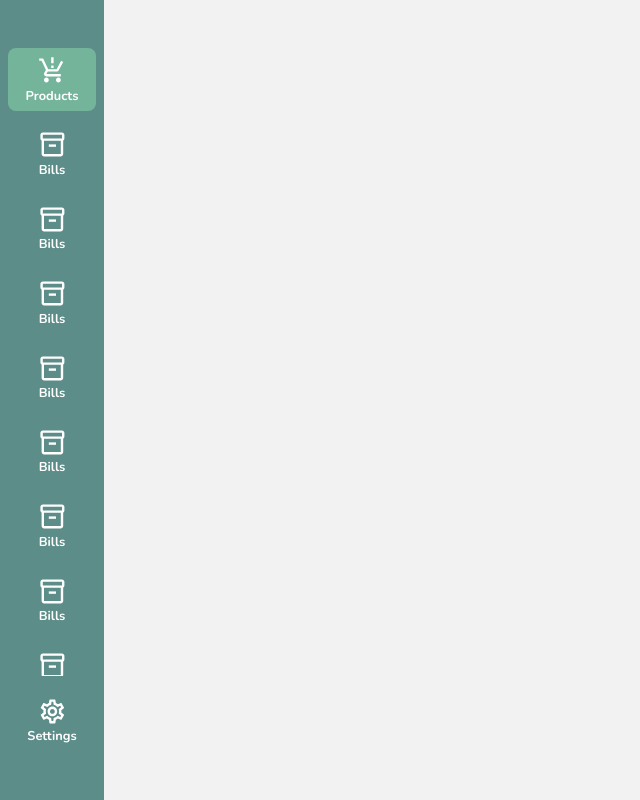
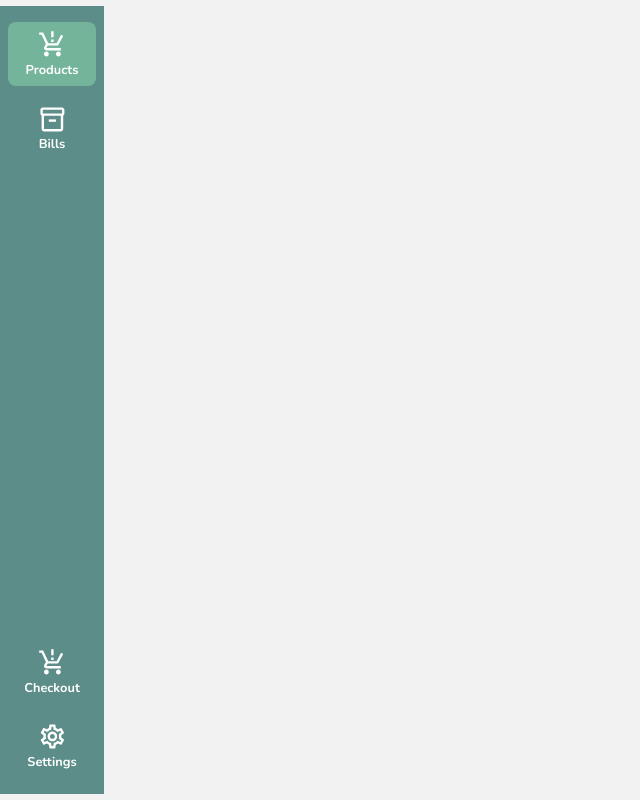
Before and after one commit to ferii007/poinket, a React (Create React App) app: page / in a window 1280 px wide. Shown: the whole page, without its empty margins (0-640 px from the left). Built offline with nearby package versions, Linux system fonts and the light colour scheme.

Commit message:
update sidebar menu

```diff
--- a/src/app/components/layout_components/SidebarMenu.jsx
+++ b/src/app/components/layout_components/SidebarMenu.jsx
@@ -28,61 +28,6 @@ const SidebarMenu = () => {
         {
             icon: <Inventory2OutlinedIcon style={{ fontSize: '1.8rem' }} />,
             name: translations.bills,
-            active: 'bills',
-        },
-        {
-            icon: <Inventory2OutlinedIcon style={{ fontSize: '1.8rem' }} />,
-            name: translations.bills,
-            active: 'bills',
-        },
-        {
-            icon: <Inventory2OutlinedIcon style={{ fontSize: '1.8rem' }} />,
-            name: translations.bills,
-            active: 'bills',
-        },
-        {
-            icon: <Inventory2OutlinedIcon style={{ fontSize: '1.8rem' }} />,
-            name: translations.bills,
-            active: 'bills',
-        },
-        {
-            icon: <Inventory2OutlinedIcon style={{ fontSize: '1.8rem' }} />,
-            name: translations.bills,
-            active: 'bills',
-        },
-        {
-            icon: <Inventory2OutlinedIcon style={{ fontSize: '1.8rem' }} />,
-            name: translations.bills,
-            active: 'bills',
-        },
-        {
-            icon: <Inventory2OutlinedIcon style={{ fontSize: '1.8rem' }} />,
-            name: translations.bills,
-            active: 'bills',
-        },
-        {
-            icon: <Inventory2OutlinedIcon style={{ fontSize: '1.8rem' }} />,
-            name: translations.bills,
-            active: 'bills',
-        },
-        {
-            icon: <Inventory2OutlinedIcon style={{ fontSize: '1.8rem' }} />,
-            name: translations.bills,
-            active: 'bills',
-        },
-        {
-            icon: <Inventory2OutlinedIcon style={{ fontSize: '1.8rem' }} />,
-            name: translations.bills,
-            active: 'bills',
-        },
-        {
-            icon: <Inventory2OutlinedIcon style={{ fontSize: '1.8rem' }} />,
-            name: translations.bills,
-            active: 'bills',
-        },
-        {
-            icon: <Inventory2OutlinedIcon style={{ fontSize: '1.8rem' }} />,
-            name: "test",
             active: 'bills',
         },
     ];
@@ -120,21 +65,21 @@ const SidebarMenu = () => {
 
                 <SidebarMenuList>
                         <li
-                            className={`menu-list`}
-                            onClick={() => handleChangeActiveMenu('settings')}
-                        >
-                            <SettingsOutlinedIcon style={{ fontSize: '1.8rem' }} />
-
-                            <span style={{ display: 'block' }}>Settings</span>
-                        </li>
-
-                        <li
                             className={`menu-list checkout-menu`}
                             onClick={() => handleChangeActiveMenu('test')}
                         >
                             <ProductionQuantityLimitsOutlinedIcon style={{ fontSize: '1.8rem' }} />
 
                             <span style={{ display: 'block' }}>Checkout</span>
+                        </li>
+
+                        <li
+                            className={`menu-list`}
+                            onClick={() => handleChangeActiveMenu('settings')}
+                        >
+                            <SettingsOutlinedIcon style={{ fontSize: '1.8rem' }} />
+
+                            <span style={{ display: 'block' }}>{translations.settings}</span>
                         </li>
                 </SidebarMenuList>
             </SidebarMenuContainer>
--- a/src/app/styled_components/SidebarMenuStyled.js
+++ b/src/app/styled_components/SidebarMenuStyled.js
@@ -9,24 +9,31 @@ import {
 
 
 const SidebarMenuContainer = styled.div`
+    background-color: var(--secondary-color);
     display: flex;
     flex-direction: column;
-    padding: 3rem 0.5rem;
-    background-color: var(--secondary-color);
+    justify-content: space-between;
     position: fixed;
-    top: 0;
-    bottom: 0;
+    top: 0.4rem;
+    left: 0;
+    bottom: 0.4rem;
     overflow: hidden;
+    padding: 1rem 0;
     z-index: 1;
+    max-width: 6.5rem;
 
 
     /* Mobile Potrait (max-width: ${mobileResolutionPotrait}) */
     @media only screen and (max-width: ${mobileResolutionPotrait}) and (orientation: portrait) {
+        max-width: unset;
+        max-height: 5rem;
+        flex-direction: row;
+        align-items: baseline;
+        top: 0;
         bottom: unset;
         left: 0;
         right: 0;
-        padding: 0.5rem;
-        flex-direction: row;
+        padding: 0 0.5rem;
     }
 
     /* Mobile Landscape (max-width: ${mobileResolutionLandscape}) */
@@ -36,19 +43,46 @@ const SidebarMenuContainer = styled.div`
 
     /* Tablet Potrait */
     @media only screen and (min-width: ${tabletResolutionMin}) and (max-width: ${tabletResolutionMax}) and (orientation: portrait) {
+        max-width: unset;
+        max-height: 5rem;
+        flex-direction: row;
+        align-items: baseline;
+        top: 0;
         bottom: unset;
         left: 0;
         right: 0;
-        padding: 0.7rem;
-        flex-direction: row;
+        padding: 0 0.5rem;
     }
 `;
 
 const SidebarMenuList = styled.ul`
     display: flex;
+    flex: 0 0 auto;
     flex-direction: column;
-    align-items: center;
+    align-items: baseline;
     gap: 0.7rem;
+    overflow: hidden;
+    padding: 0 0.5rem;
+    position: relative;
+
+    &::-webkit-scrollbar {
+        width: 0.3rem;
+    }
+
+    &::-webkit-scrollbar-track {
+        background: transparent;
+    }
+
+    &::-webkit-scrollbar-thumb {
+        background-color: var(--primary-color);
+        // border-radius: 1rem;
+    }
+
+    &:first-child {
+        overflow-x: hidden;
+        overflow-y: scroll;
+        max-height: 70%;
+    }
 
     .menu-list {
         flex: 0 0 auto;
@@ -73,74 +107,34 @@ const SidebarMenuList = styled.ul`
         background-color: var(--primary-color);
     }
 
-    .checkout-menu {
-        display: none;
-    }
-
-    &:first-child {
-        overflow: scroll;
-    }
-
-    &:not(:first-child) {
-        padding-top: 0.8rem;
-    }
-
-    &::-webkit-scrollbar {
-        display: none;
-    }
-
-    & {
-        -ms-overflow-style: none;
-        scrollbar-width: none;
-    }
-
     /* Mobile Potrait (max-width: ${mobileResolutionPotrait}) */
     @media only screen and (max-width: ${mobileResolutionPotrait}) and (orientation: portrait) {
-        flex: 0 0 auto;
-        padding: 0;
+        padding: 0.5rem 0;
         flex-direction: row;
 
         &:first-child {
-            overflow: scroll;
-            max-width: 14.3rem;
-        }
-
-        &:not(:first-child) {
-            padding-top: 0;
-            margin-left: 0.7rem;
-        }
-
-        .menu-list {
-            width: 5rem;
-        }
-
-        .checkout-menu {
-            display: block;
+            overflow-x: scroll;
+            overflow-y: hidden;
+            max-width: 50%;
         }
     }
 
     /* Mobile Landscape (max-width: ${mobileResolutionLandscape}) */
     @media only screen and (max-width: ${mobileResolutionLandscape}) and (orientation: landscape) {
-        padding: 0;
+        &:first-child {
+            max-height: 55%;
+        }
     }
 
     /* Tablet Potrait */
     @media only screen and (min-width: ${tabletResolutionMin}) and (max-width: ${tabletResolutionMax}) and (orientation: portrait) {
-        flex: 0 0 auto;
-        padding: 0;
+        padding: 0.5rem 0;
         flex-direction: row;
 
         &:first-child {
-            max-width: 34rem;
-        }
-
-        &:not(:first-child) {
-            padding-top: 0;
-            margin-left: 0.8rem;
-        }
-
-        .checkout-menu {
-            display: block;
+            overflow-x: scroll;
+            overflow-y: hidden;
+            max-width: 70%;
         }
     }
 `;
--- a/src/app/styled_components/globalStyled.js
+++ b/src/app/styled_components/globalStyled.js
@@ -1,7 +1,7 @@
 import styled from 'styled-components';
 
 const mobileResolutionPotrait = `480px`;
-const mobileResolutionLandscape = `959px`;
+const mobileResolutionLandscape = `1020px`;
 const tabletResolutionMin = `765px`;
 const tabletResolutionMax = `1024px`;
 
```
